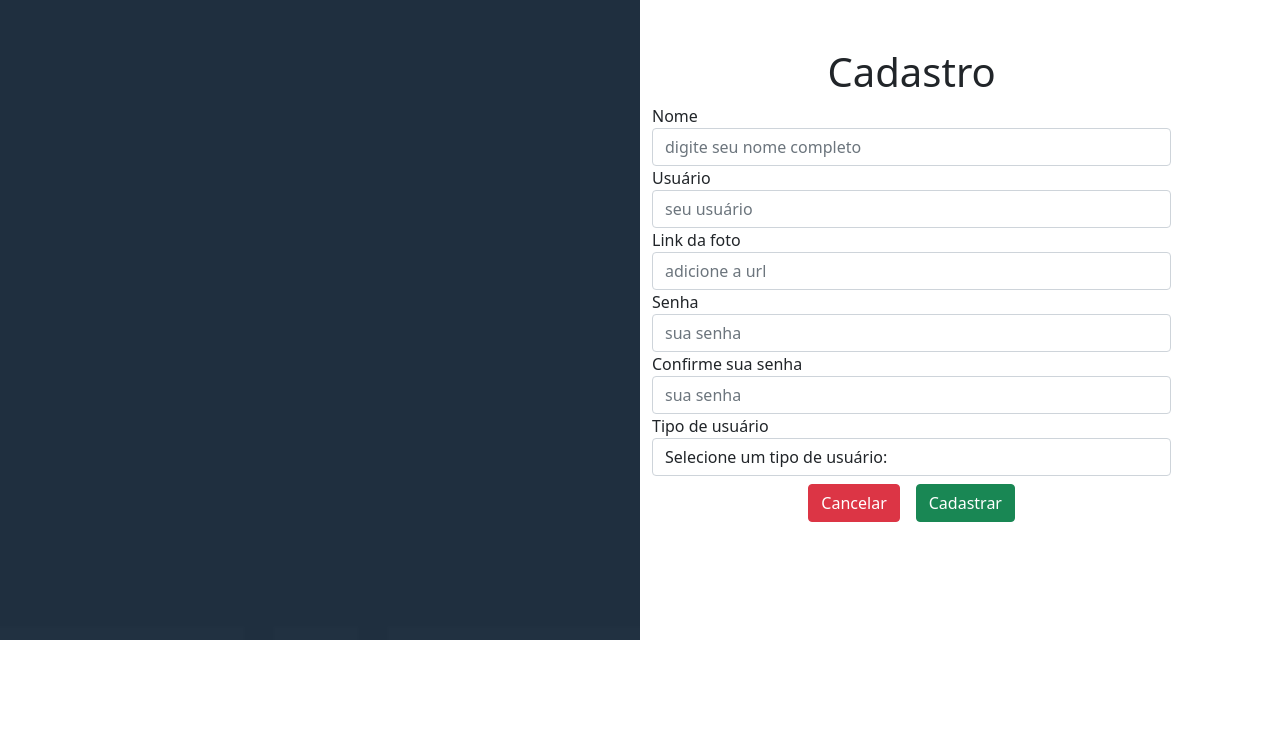
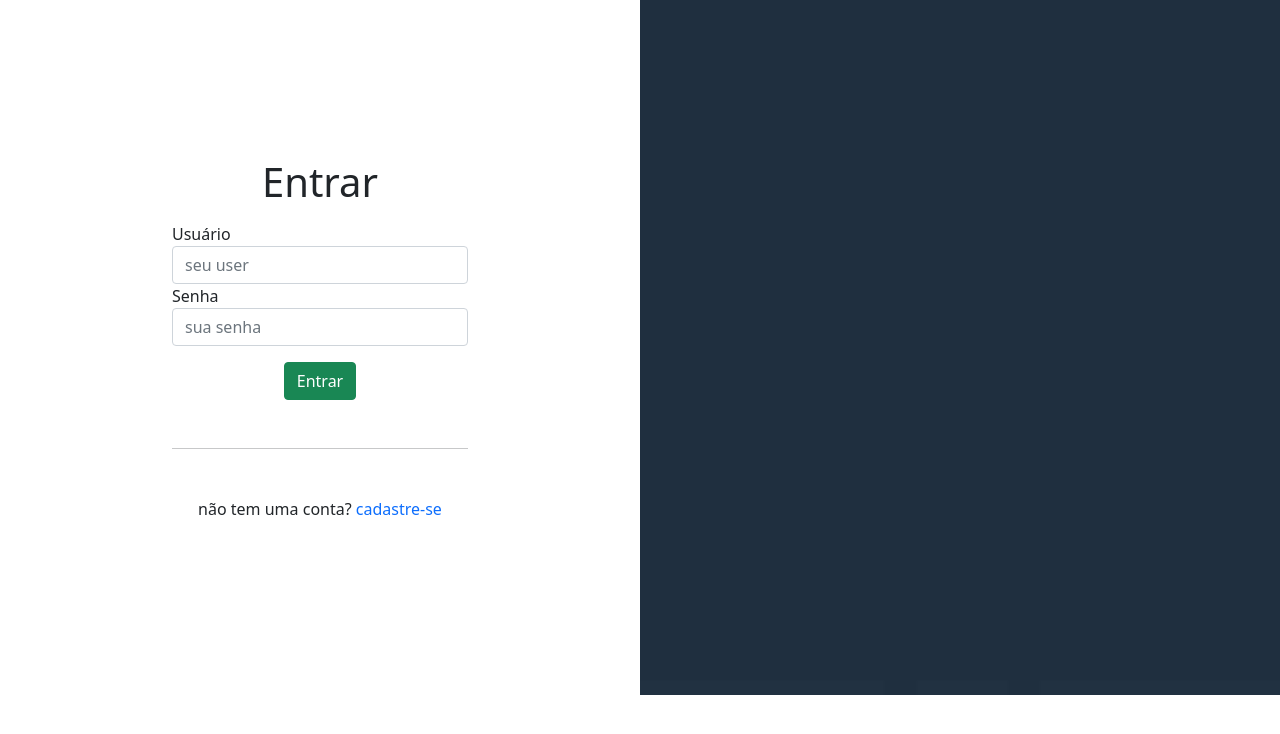
Before and after one commit to thiagomachadoo/blogPessoal, an Angular app in the folder NewBlogP/blogPessoal/: page /entrar in a window 1280 px wide. Before the commit this address led to /. Shown: the top 734 px of the page. Built offline with nearby package versions, Linux system fonts and the light colour scheme.

Commit message:
traçando rotas em logar e cadastrar, aprendendo seus conceitos

```diff
--- a/NewBlogP/blogPessoal/src/app/app-routing.module.ts
+++ b/NewBlogP/blogPessoal/src/app/app-routing.module.ts
@@ -1,7 +1,16 @@
 import { NgModule } from '@angular/core';
 import { RouterModule, Routes } from '@angular/router';
+import { CadastrarComponent } from './cadastrar/cadastrar.component';
+import { EntrarComponent } from './entrar/entrar.component';
 
-const routes: Routes = [];
+const routes: Routes = [
+
+{path: '',redirectTo: 'entrar', pathMatch: 'full'},
+
+{path: 'entrar', component:EntrarComponent},
+{path: 'cadastrar', component:CadastrarComponent}
+
+];
 
 @NgModule({
   imports: [RouterModule.forRoot(routes)],
--- a/NewBlogP/blogPessoal/src/app/app.component.html
+++ b/NewBlogP/blogPessoal/src/app/app.component.html
@@ -1 +1 @@
-<app-cadastrar></app-cadastrar>
+<router-outlet></router-outlet>
--- a/NewBlogP/blogPessoal/src/app/cadastrar/cadastrar.component.html
+++ b/NewBlogP/blogPessoal/src/app/cadastrar/cadastrar.component.html
@@ -45,7 +45,7 @@
                             <option value="adm">Administrador</option>
                         </select>
                         <div class="d-flex justify-content-center">
-                            <button type="submit" class="btn btn-danger m-2">Cancelar</button>
+                            <button type="submit" class="btn btn-danger m-2" routerLink='/entrar'>Cancelar</button>
                             <button type="submit" class="btn btn-success m-2">Cadastrar</button>
                         </div>
                     </div>
--- a/NewBlogP/blogPessoal/src/app/entrar/entrar.component.html
+++ b/NewBlogP/blogPessoal/src/app/entrar/entrar.component.html
@@ -21,7 +21,7 @@
                     </div>
                     <hr class="mt-5 mb-5">
 
-                    <p class="text-center">não tem uma conta? <a href="">cadastre-se</a></p>
+                    <p class="text-center">não tem uma conta? <a routerLink='/cadastrar'>cadastre-se</a></p>
                 </div>
             </div>
 
```
